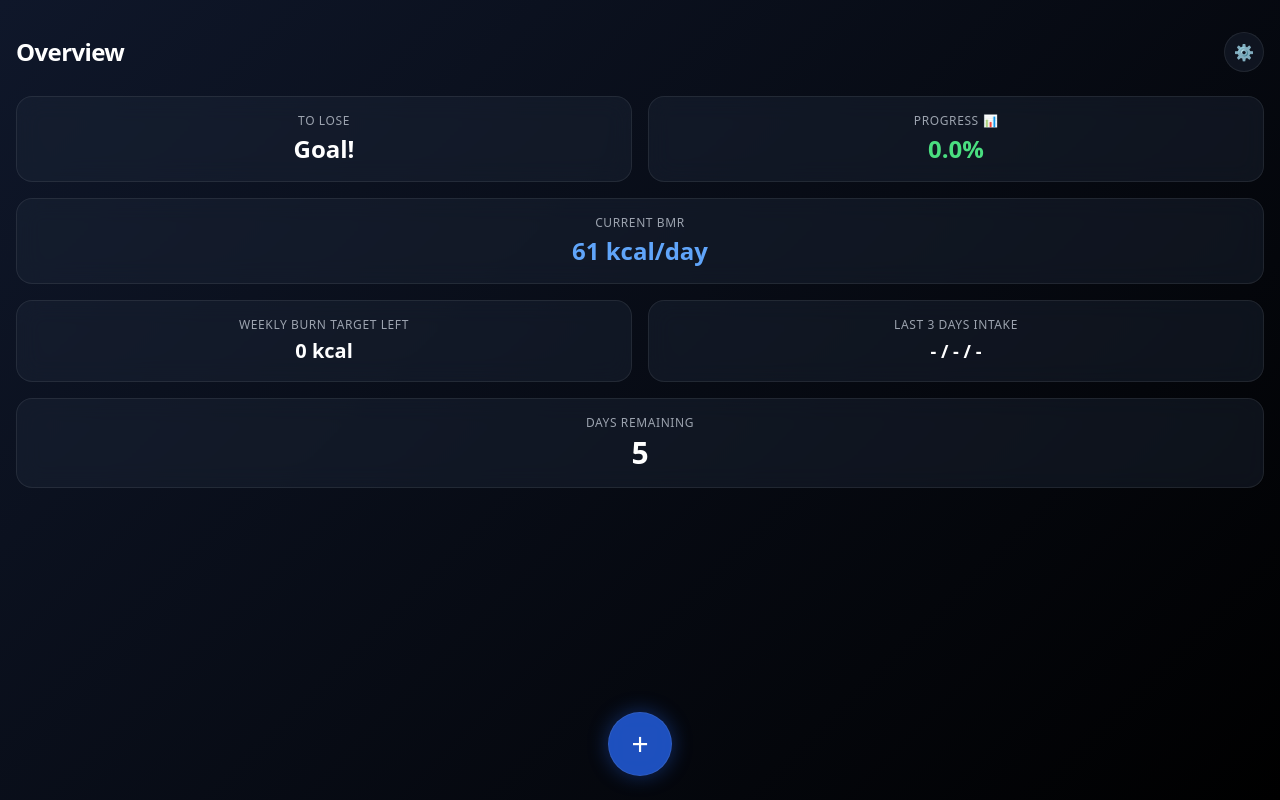
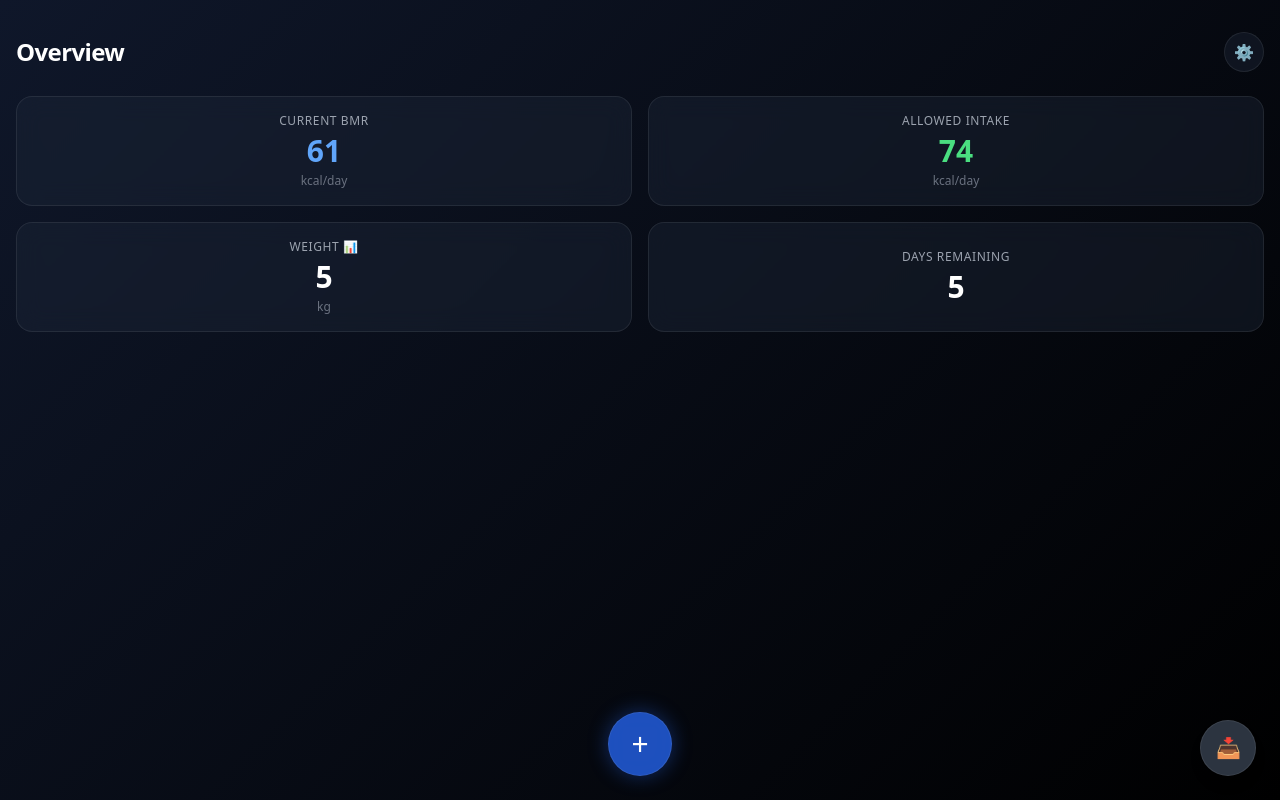
Before and after one commit to gowthamnair/FitnessCalculator, a plain HTML site: page index.html in a window 1280 px wide. Both pictures are taken after typing "5", "5", "5", "5", "5" into the empty fields and a click on the button "Save Configuration". Drawn offline with nearby package versions, Linux system fonts and the light colour scheme.

Commit message:
Update dashboard metrics and add export button

```diff
--- a/index.html
+++ b/index.html
@@ -39,26 +39,21 @@
 
     <main id="dashboard" class="hidden grid grid-cols-2 gap-4">
         <div class="glass-panel p-4 flex flex-col justify-center items-center text-center">
-            <span class="text-xs text-gray-400 uppercase tracking-wider mb-1">To Lose</span>
-            <span id="metric-countdown" class="text-2xl font-bold">0 kg</span>
+            <span class="text-xs text-gray-400 uppercase tracking-wider mb-1">Current BMR</span>
+            <span id="metric-bmr" class="text-3xl font-bold text-blue-400">0</span>
+            <span class="text-xs text-gray-500 mt-1">kcal/day</span>
+        </div>
+        <div class="glass-panel p-4 flex flex-col justify-center items-center text-center">
+            <span class="text-xs text-gray-400 uppercase tracking-wider mb-1">Allowed Intake</span>
+            <span id="metric-allowed-cals" class="text-3xl font-bold text-green-400">0</span>
+            <span class="text-xs text-gray-500 mt-1">kcal/day</span>
         </div>
         <div onclick="openChartModal()" class="glass-panel p-4 flex flex-col justify-center items-center text-center cursor-pointer hover:bg-white hover:bg-opacity-10 transition">
-            <span class="text-xs text-gray-400 uppercase tracking-wider mb-1">Progress 📊</span>
-            <span id="metric-progress" class="text-2xl font-bold text-green-400">0%</span>
-        </div>
-        <div class="glass-panel p-4 flex flex-col justify-center items-center text-center col-span-2">
-            <span class="text-xs text-gray-400 uppercase tracking-wider mb-1">Current BMR</span>
-            <span id="metric-bmr" class="text-2xl font-bold text-blue-400">0 kcal/day</span>
+            <span class="text-xs text-gray-400 uppercase tracking-wider mb-1">Weight 📊</span>
+            <span id="metric-current-weight" class="text-3xl font-bold">0</span>
+            <span class="text-xs text-gray-500 mt-1">kg</span>
         </div>
         <div class="glass-panel p-4 flex flex-col justify-center items-center text-center">
-            <span class="text-xs text-gray-400 uppercase tracking-wider mb-1">Weekly Burn Target Left</span>
-            <span id="metric-weekly-left" class="text-xl font-bold">0 kcal</span>
-        </div>
-        <div class="glass-panel p-4 flex flex-col justify-center items-center text-center">
-            <span class="text-xs text-gray-400 uppercase tracking-wider mb-1">Last 3 Days Intake</span>
-            <span id="metric-last-3" class="text-lg font-bold">0 / 0 / 0</span>
-        </div>
-        <div class="glass-panel p-4 flex flex-col justify-center items-center text-center col-span-2">
             <span class="text-xs text-gray-400 uppercase tracking-wider mb-1">Days Remaining</span>
             <span id="metric-days-left" class="text-3xl font-bold">0</span>
         </div>
@@ -69,6 +64,10 @@
             +
         </button>
     </div>
+
+    <button id="export-btn" onclick="exportCSV()" class="hidden fixed bottom-6 right-6 glass-panel bg-gray-700 bg-opacity-80 w-14 h-14 rounded-full flex items-center justify-center text-xl shadow-lg z-40 transition hover:bg-gray-600" title="Export CSV">
+        📥
+    </button>
 
     <div id="setup-modal" class="hidden fixed inset-0 z-50 flex items-center justify-center p-4 bg-black bg-opacity-60 backdrop-blur-sm">
         <div class="glass-panel w-full max-w-md p-6 relative max-h-[90vh] overflow-y-auto">
@@ -135,7 +134,7 @@
     <div id="chart-modal" class="hidden fixed inset-0 z-50 flex items-center justify-center p-4 bg-black bg-opacity-60 backdrop-blur-sm">
         <div class="glass-panel w-full max-w-lg p-6 relative">
             <button onclick="closeChartModal()" class="absolute top-4 right-4 text-gray-400 font-bold">✕</button>
-            <h2 class="text-xl font-semibold mb-4 border-b border-gray-700 pb-2">Weight Progress</h2>
+            <h2 class="text-xl font-semibold mb-4 border-b border-gray-700 pb-2">Weight Trend</h2>
             <canvas id="progressChart" width="400" height="300"></canvas>
         </div>
     </div>
@@ -151,16 +150,19 @@
         const elChartModal = document.getElementById('chart-modal');
         const elCloseSetupBtn = document.getElementById('close-setup-btn');
         const elFab = document.getElementById('fab-container');
+        const elExportBtn = document.getElementById('export-btn');
 
         function init() {
             if (!appData.config) {
                 elCloseSetupBtn.classList.add('hidden');
                 elSetupModal.classList.remove('hidden');
                 elFab.classList.add('hidden');
+                elExportBtn.classList.add('hidden');
             } else {
                 elSetupModal.classList.add('hidden');
                 elDashboard.classList.remove('hidden');
                 elFab.classList.remove('hidden');
+                elExportBtn.classList.remove('hidden');
                 updateDashboard();
             }
         }
@@ -209,53 +211,52 @@
             const currentWeight = logs.length > 0 ? logs[logs.length - 1].weight : config.startWeight;
             const bmr = calculateBMR(currentWeight, config.height, config.age, config.gender);
 
-            // 1. Countdown to weight loss
-            const weightToLose = (currentWeight - config.goalWeight).toFixed(1);
-            document.getElementById('metric-countdown').innerText = weightToLose > 0 ? `${weightToLose} kg` : 'Goal!';
-
-            // 2. % of Goal Achieved
-            const totalToLose = config.startWeight - config.goalWeight;
-            const lostSoFar = config.startWeight - currentWeight;
-            let percent = totalToLose > 0 ? (lostSoFar / totalToLose) * 100 : 0;
-            percent = Math.max(0, Math.min(100, percent));
-            document.getElementById('metric-progress').innerText = `${percent.toFixed(1)}%`;
-
-            // 3. Current BMR
-            document.getElementById('metric-bmr').innerText = `${Math.round(bmr)} kcal/day`;
-
-            // 4. Weekly Calories Left to Burn (Target Deficit - Achieved Deficit)
+            // Time calculations
             const msInDay = 24 * 60 * 60 * 1000;
             const now = new Date();
-            let weeklyDeficit = 0;
-            logs.forEach(log => {
-                const logDate = new Date(log.date);
-                if ((now - logDate) / msInDay <= 7) {
-                    const dailyDeficit = (bmr + log.calsOut) - log.calsIn;
-                    weeklyDeficit += dailyDeficit;
-                }
-            });
-            const calsPerKgFat = 7700;
-            const totalCalsToBurn = totalToLose * calsPerKgFat;
-            const targetDailyDeficit = totalCalsToBurn / config.timeframe;
-            const targetWeeklyDeficit = targetDailyDeficit * 7;
-
-            const weeklyLeftToBurn = Math.max(0, targetWeeklyDeficit - weeklyDeficit);
-            document.getElementById('metric-weekly-left').innerText = `${Math.round(weeklyLeftToBurn)} kcal`;
-
-            // 5. Last 3 Days Intake
-            let last3Str = "- / - / -";
-            if (logs.length > 0) {
-                const last3Logs = logs.slice(-3).map(l => l.calsIn);
-                while (last3Logs.length < 3) last3Logs.unshift('-');
-                last3Str = last3Logs.join(' / ');
-            }
-            document.getElementById('metric-last-3').innerText = last3Str;
-
-            // 6. Days to go
             const start = new Date(startDate);
             const daysElapsed = Math.floor((now - start) / msInDay);
-            const daysLeft = config.timeframe - daysElapsed;
-            document.getElementById('metric-days-left').innerText = Math.max(0, daysLeft);
+            const daysLeft = Math.max(0, config.timeframe - daysElapsed);
+
+            // 1. Current BMR
+            document.getElementById('metric-bmr').innerText = Math.round(bmr);
+
+            // 2. Calories allowed to eat
+            // Sedentary activity multiplier (1.2) is applied to BMR to calculate baseline Total Daily Energy Expenditure.
+            const SEDENTARY_MULTIPLIER = 1.2;
+            const baselineTDEE = bmr * SEDENTARY_MULTIPLIER;
+
+            const weightToLose = Math.max(0, currentWeight - config.goalWeight);
+            const totalCalsToBurn = weightToLose * 7700;
+
+            // Avoid division by zero if daysLeft is 0.
+            const divisor = daysLeft > 0 ? daysLeft : 1;
+            const requiredDailyDeficit = totalCalsToBurn / divisor;
+
+            let allowedCals = baselineTDEE - requiredDailyDeficit;
+
+            // Floor set to 1200 minimum for general safety bounds, though unadjusted mathematically it can drop lower.
+            document.getElementById('metric-allowed-cals').innerText = Math.round(Math.max(0, allowedCals));
+
+            // 3. Current Weight
+            document.getElementById('metric-current-weight').innerText = currentWeight;
+
+            // 4. Days Remaining
+            document.getElementById('metric-days-left').innerText = daysLeft;
+        }
+
+        function exportCSV() {
+            let csvContent = "data:text/csv;charset=utf-8,Date,Weight (kg)\n";
+            appData.logs.forEach(log => {
+                csvContent += `${log.date},${log.weight}\n`;
+            });
+            const encodedUri = encodeURI(csvContent);
+            const link = document.createElement("a");
+            link.setAttribute("href", encodedUri);
+            link.setAttribute("download", "weight_log.csv");
+            document.body.appendChild(link);
+            link.click();
+            document.body.removeChild(link);
         }
 
         // Modal Controls
@@ -291,7 +292,7 @@
             elChartModal.classList.remove('hidden');
             const ctx = document.getElementById('progressChart').getContext('2d');
 
-            const labels = ['Start', ...appData.logs.map(l => l.date.substring(5))]; // MM-DD format
+            const labels = ['Start', ...appData.logs.map(l => l.date.substring(5))];
             const dataPoints = [appData.config.startWeight, ...appData.logs.map(l => l.weight)];
             const goalPoints = Array(labels.length).fill(appData.config.goalWeight);
 
```
